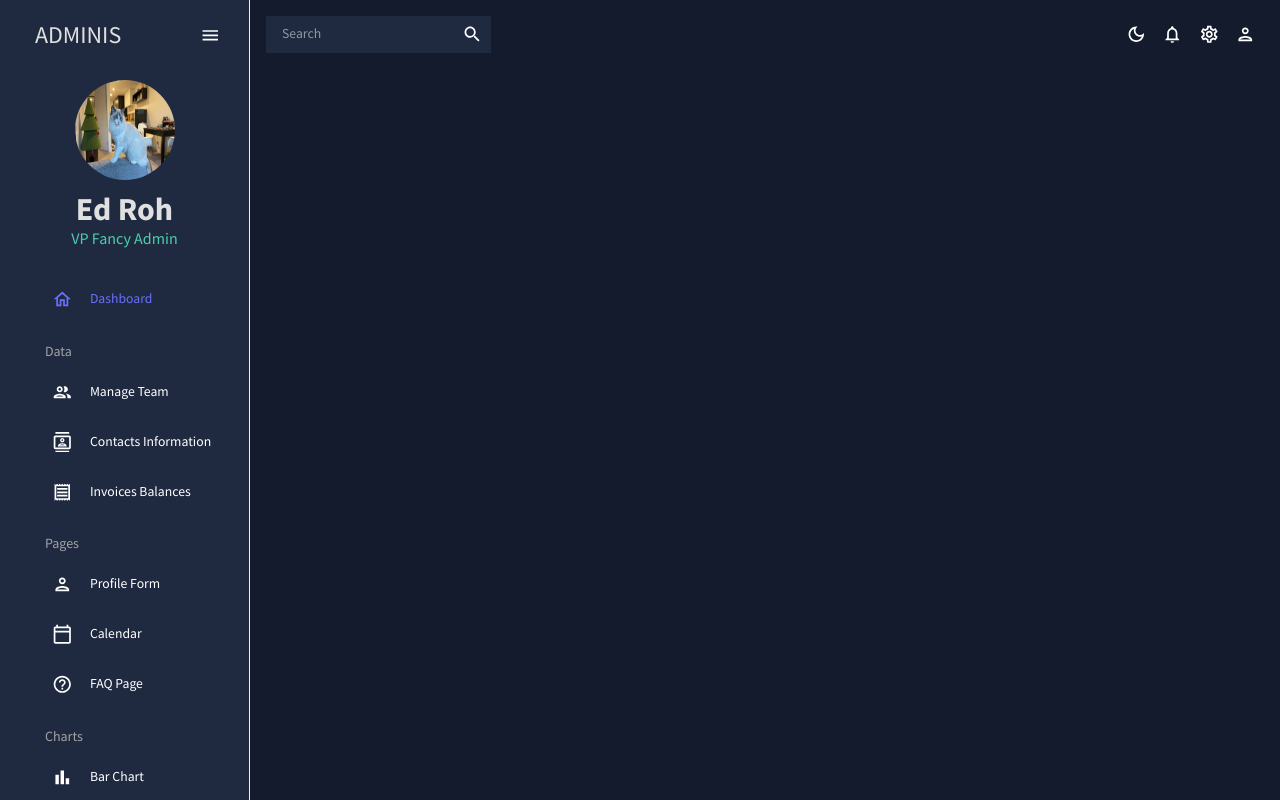
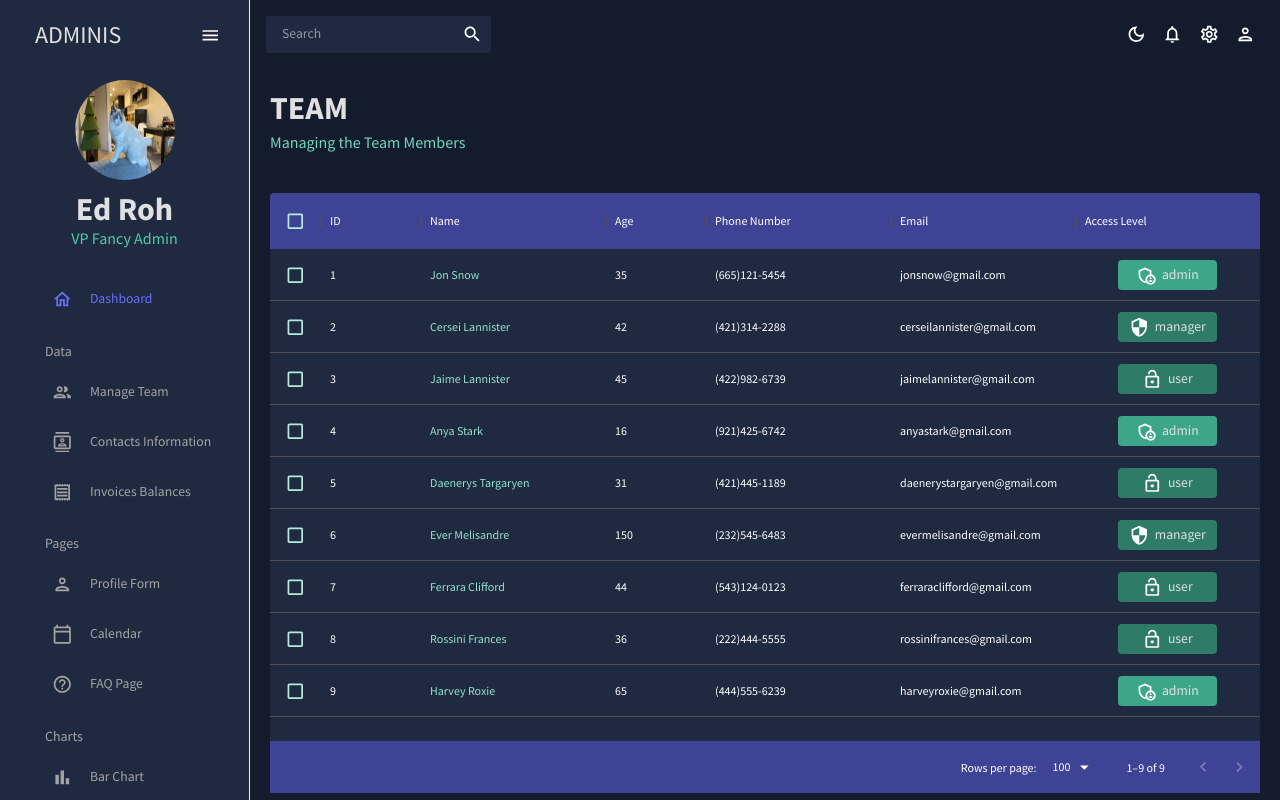
Before and after one commit to waterSensei/react-admin, a React (Create React App) app: page /team in a window 1280 px wide. Built offline with nearby package versions, Linux system fonts and the light colour scheme.

Commit message:
Team page created

```diff
--- a/src/App.js
+++ b/src/App.js
@@ -1,9 +1,9 @@
 import { useState } from "react";
 import { Routes, Route } from "react-router-dom";
 import Topbar from "./scenes/global/Topbar";
-import MySideBar from "./scenes/global/MySideBar";
+import MySideBar from "./scenes/global/Sidebar";
 import Dashboard from "./scenes/dashboard";
-// import Team from "./scenes/team";
+import Team from "./scenes/team";
 // import Invoices from "./scenes/invoices";
 // import Contacts from "./scenes/contacts";
 // import Bar from "./scenes/bar";
@@ -12,33 +12,34 @@
 // import Pie from "./scenes/pie";
 // import FAQ from "./scenes/faq";
 // import Geography from "./scenes/geography";
-// import Calendar from "./scenes/calendar/calendar";
 import { CssBaseline, ThemeProvider } from "@mui/material";
 import { ColorModeContext, useMode } from "./theme";
+// import Calendar from "./scenes/calendar/calendar";
 
 function App() {
   const [theme, colorMode] = useMode();
+  const [isSidebar, setIsSidebar] = useState(true);
 
   return (
     <ColorModeContext.Provider value={colorMode}>
       <ThemeProvider theme={theme}>
         <CssBaseline />
         <div className="app">
-          <MySideBar />
+          <MySideBar isSidebar={isSidebar} />
           <main className="content">
-            <Topbar />
+            <Topbar setIsSidebar={setIsSidebar} />
             <Routes>
               <Route path="/" element={<Dashboard />} />
-              {/* <Route path="/team" element={<Team />} /> */}
-              {/* <Route path="/contacts" element={<Contacts />} /> */}
-              {/* <Route path="/invoices" element={<Invoices />} /> */}
-              {/* <Route path="/form" element={<Form />} /> */}
-              {/* <Route path="/bar" element={<Bar />} /> */}
-              {/* <Route path="/pie" element={<Pie />} /> */}
-              {/* <Route path="/line" element={<Line />} /> */}
-              {/* <Route path="/faq" element={<FAQ />} /> */}
-              {/* <Route path="/calendar" element={<Calendar />} /> */}
-              {/* <Route path="/geography" element={<Geography />} /> */}
+              <Route path="/team" element={<Team />} />
+              {/* <Route path="/contacts" element={<Contacts />} />
+              <Route path="/invoices" element={<Invoices />} />
+              <Route path="/form" element={<Form />} />
+              <Route path="/bar" element={<Bar />} />
+              <Route path="/pie" element={<Pie />} />
+              <Route path="/line" element={<Line />} />
+              <Route path="/faq" element={<FAQ />} />
+              <Route path="/calendar" element={<Calendar />} />
+              <Route path="/geography" element={<Geography />} /> */}
             </Routes>
           </main>
         </div>
--- a/src/index.js
+++ b/src/index.js
@@ -2,8 +2,8 @@
 import ReactDOM from "react-dom/client";
 import "./index.css";
 import App from "./App";
+import { BrowserRouter } from "react-router-dom";
 import { ProSidebarProvider } from "react-pro-sidebar";
-import { BrowserRouter } from "react-router-dom";
 
 const root = ReactDOM.createRoot(document.getElementById("root"));
 root.render(
--- a/src/scenes/global/MySideBar.jsx
+++ b/src/scenes/global/Sidebar.jsx
@@ -5,7 +5,6 @@
   MenuItem,
   useProSidebar,
   menuClasses,
-  sidebarClasses,
 } from "react-pro-sidebar";
 import { Box, IconButton, Typography, useTheme } from "@mui/material";
 import { Link } from "react-router-dom";
@@ -26,7 +25,12 @@
 const Item = ({ title, to, icon, selected, setSelected }) => {
   const theme = useTheme();
   const colors = tokens(theme.palette.mode);
+  const linkStyle = {
+    textDecoration: "none",
+    color: colors.grey[300],
+  };
   return (
+    <Link to={to} style={linkStyle}>
       <MenuItem
         active={selected === title}
         rootStyles={{
@@ -41,8 +45,8 @@
         icon={icon}
       >
         <Typography>{title}</Typography>
-      <Link to={to} />
       </MenuItem>
+    </Link>
   );
 };
 
--- a/src/scenes/global/Topbar.jsx
+++ b/src/scenes/global/Topbar.jsx
@@ -16,14 +16,14 @@
 
   return (
     <Box display="flex" justifyContent="space-between" p={2}>
-      {/* SEARCH BAR*/}
+      {/* SEARCH BAR */}
       <Box
         display="flex"
         backgroundColor={colors.primary[400]}
-        boarderRadius="3px"
+        borderRadius="3px"
       >
         <InputBase sx={{ ml: 2, flex: 1 }} placeholder="Search" />
-        <IconButton type="buttton" sx={{ p: 1 }}>
+        <IconButton type="button" sx={{ p: 1 }}>
           <SearchIcon />
         </IconButton>
       </Box>
--- /dev/null
+++ b/src/scenes/team/index.jsx
@@ -0,0 +1,109 @@
+import { Box, Typography, useTheme } from "@mui/material";
+import { DataGrid } from "@mui/x-data-grid";
+import { tokens } from "../../theme";
+import { mockDataTeam } from "../../data/mockData";
+import AdminPanelSettingsOutlinedIcon from "@mui/icons-material/AdminPanelSettingsOutlined";
+import LockOpenOutlinedIcon from "@mui/icons-material/LockOpenOutlined";
+import SecurityOutlinedIcon from "@mui/icons-material/SecurityOutlined";
+import Header from "../../components/Header";
+
+const Team = () => {
+  const theme = useTheme();
+  const colors = tokens(theme.palette.mode);
+  const columns = [
+    { field: "id", headerName: "ID" },
+    {
+      field: "name",
+      headerName: "Name",
+      flex: 1,
+      cellClassName: "name-column--cell",
+    },
+    {
+      field: "age",
+      headerName: "Age",
+      type: "number",
+      headerAlign: "left",
+      align: "left",
+    },
+    {
+      field: "phone",
+      headerName: "Phone Number",
+      flex: 1,
+    },
+    {
+      field: "email",
+      headerName: "Email",
+      flex: 1,
+    },
+    {
+      field: "accessLevel",
+      headerName: "Access Level",
+      flex: 1,
+      renderCell: ({ row: { access } }) => {
+        return (
+          <Box
+            width="60%"
+            m="0 auto"
+            p="5px"
+            display="flex"
+            justifyContent="center"
+            backgroundColor={
+              access === "admin"
+                ? colors.greenAccent[600]
+                : access === "manager"
+                ? colors.greenAccent[700]
+                : colors.greenAccent[700]
+            }
+            borderRadius="4px"
+          >
+            {access === "admin" && <AdminPanelSettingsOutlinedIcon />}
+            {access === "manager" && <SecurityOutlinedIcon />}
+            {access === "user" && <LockOpenOutlinedIcon />}
+            <Typography color={colors.grey[100]} sx={{ ml: "5px" }}>
+              {access}
+            </Typography>
+          </Box>
+        );
+      },
+    },
+  ];
+
+  return (
+    <Box m="20px">
+      <Header title="TEAM" subtitle="Managing the Team Members" />
+      <Box
+        m="40px 0 0 0"
+        height="75vh"
+        sx={{
+          "& .MuiDataGrid-root": {
+            border: "none",
+          },
+          "& .MuiDataGrid-cell": {
+            borderBottom: "none",
+          },
+          "& .name-column--cell": {
+            color: colors.greenAccent[300],
+          },
+          "& .MuiDataGrid-columnHeaders": {
+            backgroundColor: colors.blueAccent[700],
+            borderBottom: "none",
+          },
+          "& .MuiDataGrid-virtualScroller": {
+            backgroundColor: colors.primary[400],
+          },
+          "& .MuiDataGrid-footerContainer": {
+            borderTop: "none",
+            backgroundColor: colors.blueAccent[700],
+          },
+          "& .MuiCheckbox-root": {
+            color: `${colors.greenAccent[200]} !important`,
+          },
+        }}
+      >
+        <DataGrid checkboxSelection rows={mockDataTeam} columns={columns} />
+      </Box>
+    </Box>
+  );
+};
+
+export default Team;
```
Lines whose indentation alone changed are shown as unchanged.
